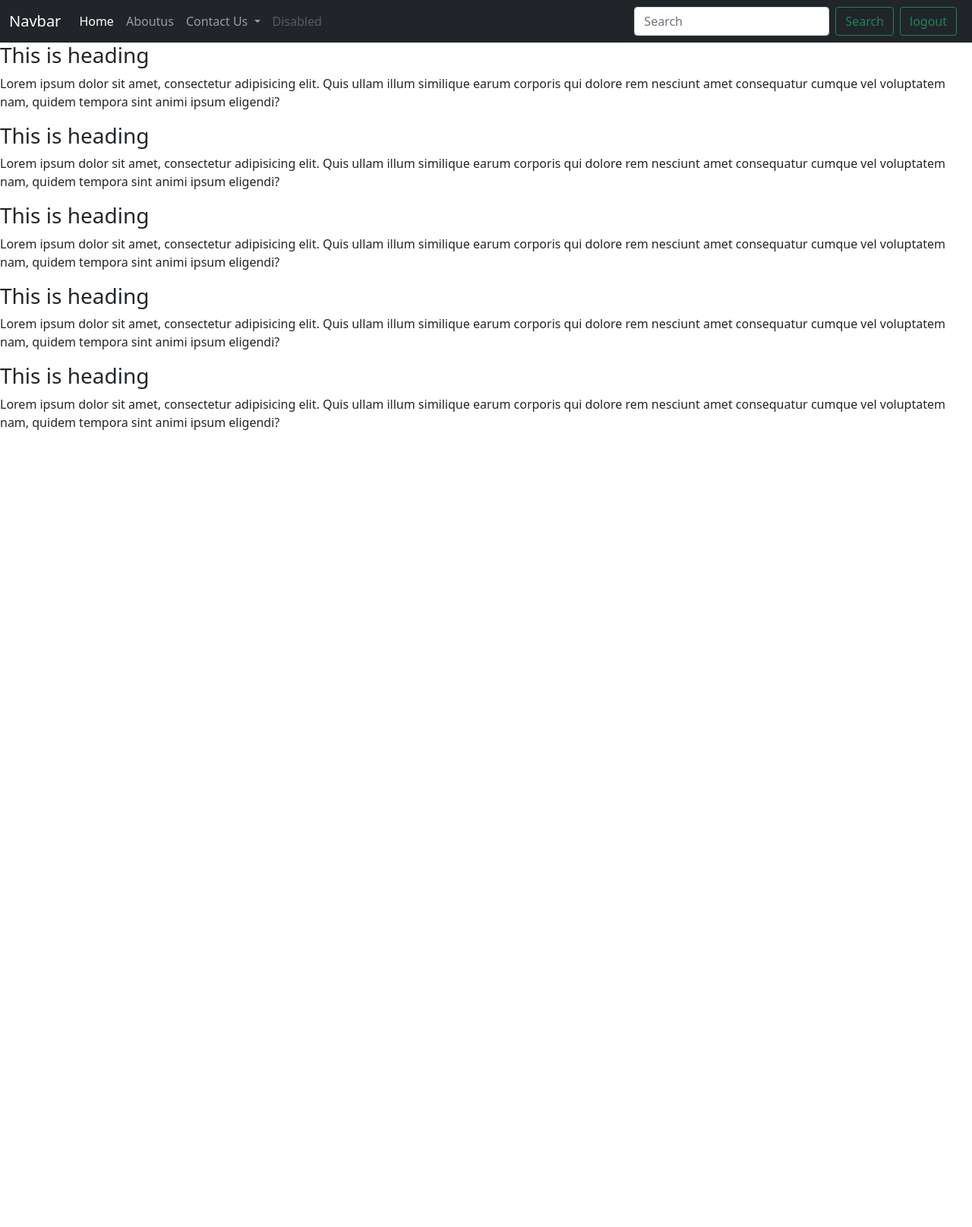
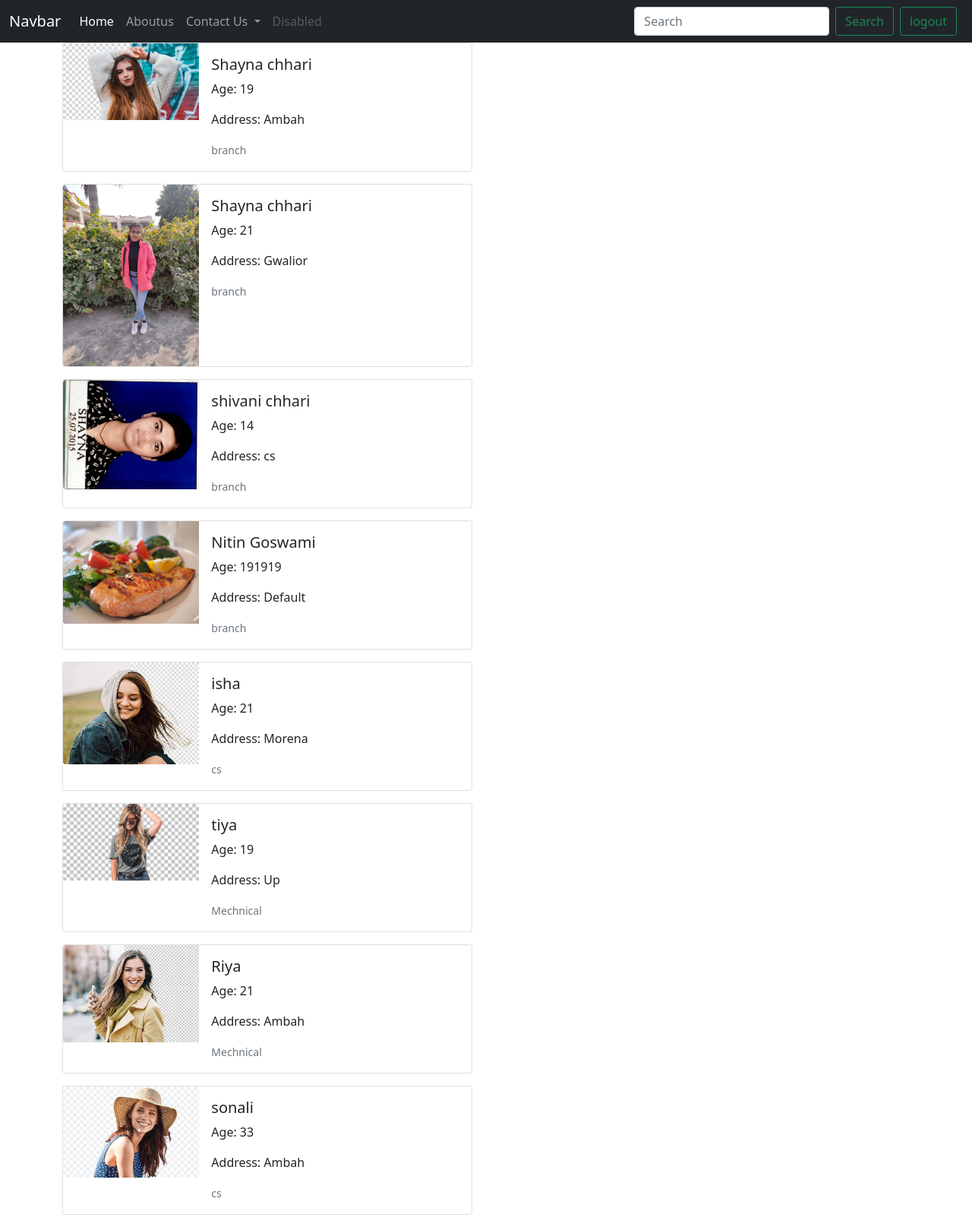
Before and after one commit to shaynachhari/django_Fname, a Django app: page / in a window 1280 px wide. Shown: the whole page at 76% size. Before the commit the page ends 566 px from the top, so only its background shows below. Run offline with Django 4.2, Linux system fonts and the light colour scheme; a user stored in the database is signed in; data comes from the database, SQL or seed files in the repository.

Commit message:
version5

```diff
--- a/hy/templates/index.html
+++ b/hy/templates/index.html
@@ -1,20 +1,29 @@
 {% extends 'base.html' %}
+{% block title %}Home{% endblock title %}Home
 
 
 {% block body %}
-<h3>This is heading</h3>
-<p>Lorem ipsum dolor sit amet, consectetur adipisicing elit. Quis ullam illum similique earum corporis qui dolore rem nesciunt amet consequatur cumque vel voluptatem nam, quidem tempora sint animi ipsum eligendi?</p>
-<h3>This is heading</h3>
-<p>Lorem ipsum dolor sit amet, consectetur adipisicing elit. Quis ullam illum similique earum corporis qui dolore rem nesciunt amet consequatur cumque vel voluptatem nam, quidem tempora sint animi ipsum eligendi?</p>
-<h3>This is heading</h3>
-<p>Lorem ipsum dolor sit amet, consectetur adipisicing elit. Quis ullam illum similique earum corporis qui dolore rem nesciunt amet consequatur cumque vel voluptatem nam, quidem tempora sint animi ipsum eligendi?</p>
-<h3>This is heading</h3>
-<p>Lorem ipsum dolor sit amet, consectetur adipisicing elit. Quis ullam illum similique earum corporis qui dolore rem nesciunt amet consequatur cumque vel voluptatem nam, quidem tempora sint animi ipsum eligendi?</p>
-<h3>This is heading</h3>
-<p>Lorem ipsum dolor sit amet, consectetur adipisicing elit. Quis ullam illum similique earum corporis qui dolore rem nesciunt amet consequatur cumque vel voluptatem nam, quidem tempora sint animi ipsum eligendi?</p>
+<div class="container">
 
+    {% for student in students %}
 
+    <div class="card mb-3" style="max-width: 540px;">
+        <div class="row g-0">
+          <div class="col-md-4">
+            <img src="{{student.image.url}}" class="img-fluid rounded-start" alt="...">
+          </div>
+          <div class="col-md-8">
+            <div class="card-body">
+              <h5 class="card-title">{{student.name}}</h5>
+              <p class="card-text">Age: {{student.age}}</p>
+              <p class="card-text">Address: {{student.address}}</p>
+              <p class="card-text"><small class="text-muted">{{student.branch}}</small></p>
+            </div>
+          </div>
+        </div>
+    </div>
 
-
+    {% endfor %}
+</div>
 
 {% endblock body %}
--- a/hy/views.py
+++ b/hy/views.py
@@ -1,8 +1,8 @@
 from django.shortcuts import render, redirect, HttpResponse
 from hy.models import Contact
-# from hy.models import Student
 from django.contrib.auth import authenticate, login, logout
 from django.contrib.auth.models import User
+from hy.models import Student
 
 
 def some(request):
@@ -11,7 +11,9 @@ def some(request):
 
 def index(request):
     if request.user.is_authenticated:
-        return render(request, 'index.html')
+        students = Student.objects.all()
+        context = {"students": students}
+        return render(request, 'index.html', context)
     return redirect('/login')
 
 
```
Also changed, not shown: db.sqlite3, hy/migrations/0004_hotel_rename_password_student_age_and_more.py (added), media/user/student/Riya.jpg (added), media/user/student/isha.jpg (added), media/user/student/ppp.jpg (added), media/user/student/salmon-518032_1920.jpg (added), media/user/student/shay222.jpg (added), media/user/student/shayna.jm.jpg (added), media/user/student/sonali.jpg (added), media/user/student/tiya.jpg (added).
